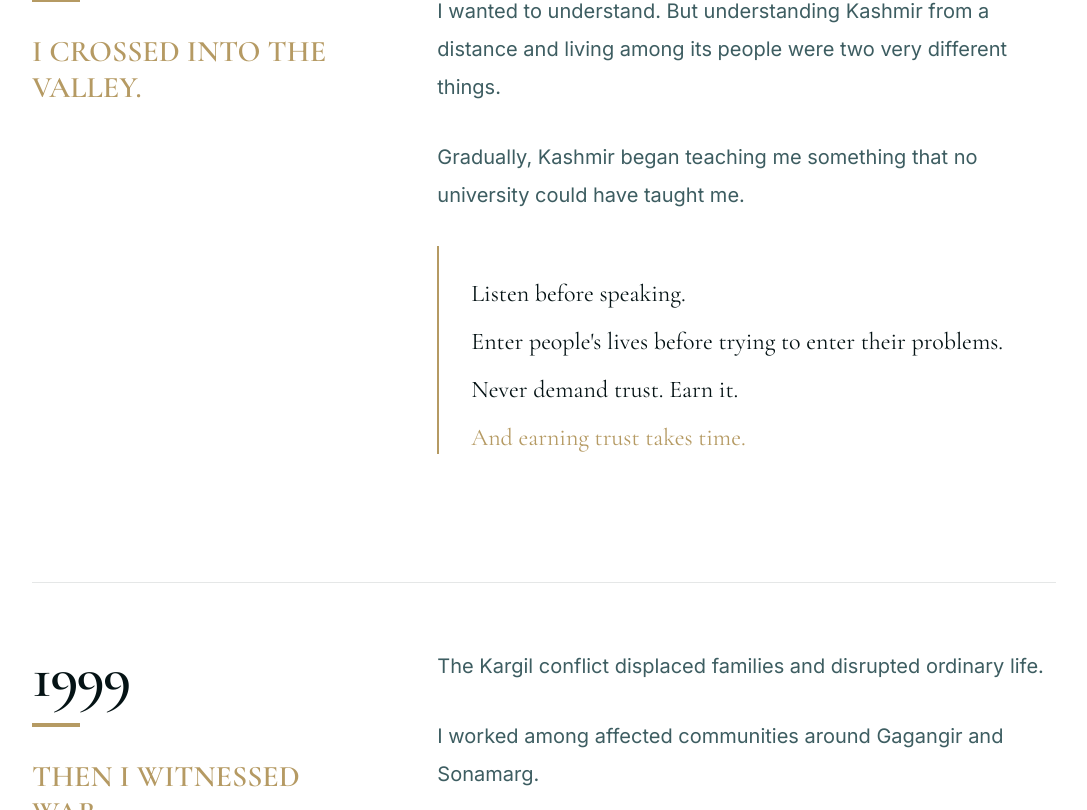
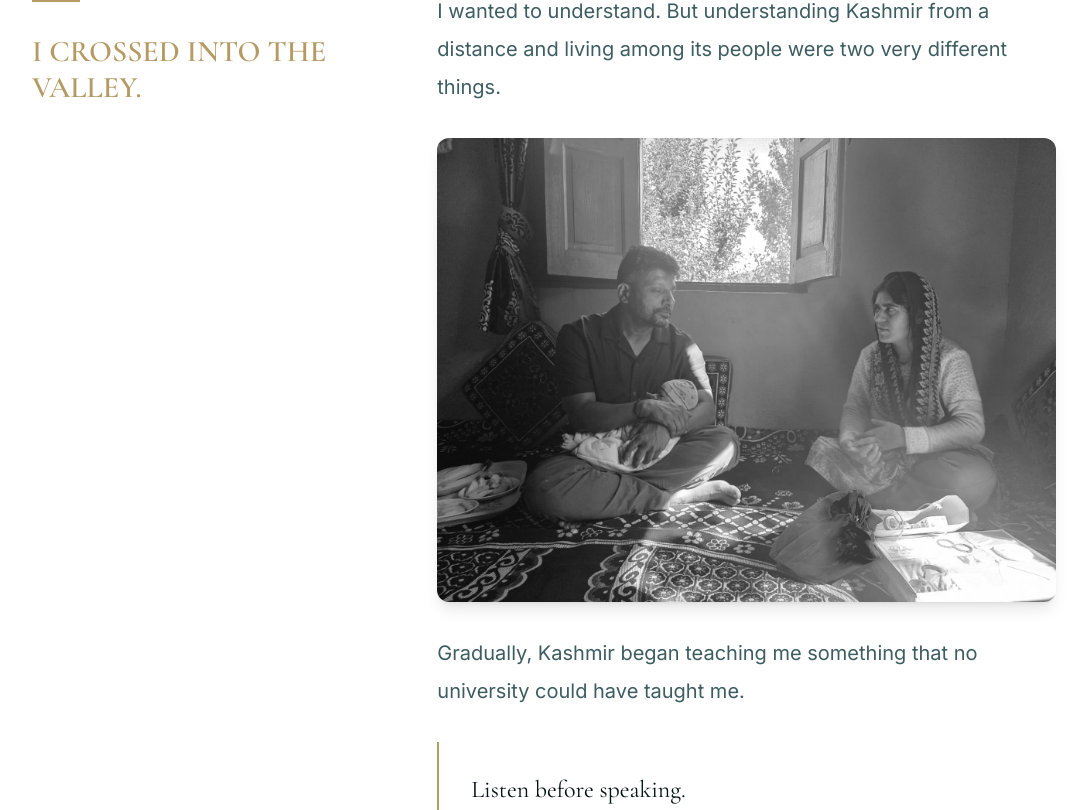
Before and after one commit to YashI2IT/Adhik_sir_freelance, a React (Vite) app: page /the-courage-to-stay in a window 1280 px wide. Shown: the part 2390-3200 px from the top of the page, without its empty margins (96-1183 px from the left). Built offline with nearby package versions, Linux system fonts and the light colour scheme.

Commit message:
Add structured image blocks to TheCourageToStay

```diff
--- a/src/pages/TheCourageToStay.tsx
+++ b/src/pages/TheCourageToStay.tsx
@@ -154,6 +154,7 @@ export default function TheCourageToStay() {
             <TimelineEvent year="1997" title="I CROSSED INTO THE VALLEY.">
               <p>I entered Kashmir.</p>
               <p>I wanted to understand. But understanding Kashmir from a distance and living among its people were two very different things.</p>
+              <motion.img {...fadeUp(0)} src="/images/IMG_0001.jpeg" alt="Kashmir Journey" className="w-full aspect-[4/3] object-cover rounded-xl shadow-lg my-8 grayscale hover:grayscale-0 transition-all duration-700" />
               <p>Gradually, Kashmir began teaching me something that no university could have taught me.</p>
               <div className="mt-12 pt-8 pl-8 border-l-2 border-[#B59A63] space-y-4 font-display text-2xl text-[#051315]">
                 <p>Listen before speaking.</p>
@@ -195,7 +196,7 @@ export default function TheCourageToStay() {
                 <p>I had the opportunity to work on a study on “Children Affected by Armed Conflict”, associated with UNICEF, alongside Padma Shri Balraj Puri, founder of the Institute of Jammu and Kashmir Affairs.</p>
                 <p>The work took me deeper into the consequences of conflict on children and families. We travelled. We met families. We listened. We gathered information.</p>
                 <p>And behind the vocabulary of militancy, security, politics and conflict, another reality emerged.</p>
-
+                <motion.img {...fadeUp(0)} src="/images/IMG_0002.jpeg" alt="Children in Kashmir" className="w-full aspect-[16/9] object-[center_30%] object-cover rounded-xl shadow-lg my-12" />
                 <h3 className="font-display text-5xl text-[#051315] py-12 text-center tracking-widest">CHILDREN.</h3>
 
                 <div className="grid md:grid-cols-2 gap-8 text-lg bg-white p-12 rounded-xl shadow-sm border border-[#051315]/5">
@@ -274,6 +275,7 @@ export default function TheCourageToStay() {
               <p>In Kupwara, a small beginning was taking shape.</p>
               <p>There was no grand institution. No large building. No major donor. No blueprint for what it would eventually become.</p>
               <p>There were girls who needed security, education, affection and the possibility of a future. And there was a decision.</p>
+              <motion.img {...fadeUp(0)} src="/images/IMG_8483.jpg" alt="Girls of Basera-e-Tabassum" className="w-full aspect-[3/2] object-cover rounded-xl shadow-lg my-10 opacity-90 hover:opacity-100 transition-opacity duration-500" />
               <p className="font-display text-3xl text-white pt-4 pb-8">Basera-e-Tabassum— <span className="italic text-[#B59A63]">“The Abode of Smiles”</span> —began as a home for vulnerable girls.</p>
 
               <div className="pt-12 mt-12 border-t border-white/10">
@@ -328,6 +330,7 @@ export default function TheCourageToStay() {
 
             <TimelineEvent year="2014" title="THEN KASHMIR WENT UNDER WATER." dark>
               <p>The floods devastated large parts of the Valley. I experienced the disaster personally.</p>
+              <motion.img {...fadeUp(0)} src="/images/IMG_8050.jpg" alt="Relief Work" className="w-full aspect-[4/3] object-cover rounded-xl shadow-lg my-10 opacity-80" />
               <p>After reaching safety, the work began again. Community kitchens. Relief. Coordination. Support.</p>
               <p className="font-display text-2xl text-[#B59A63] pt-8 mt-8 border-t border-white/10">When people know you will remain after the crisis, relief becomes relationship.</p>
             </TimelineEvent>
```
